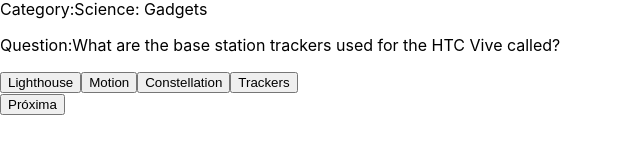
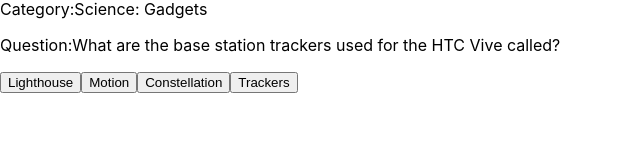
Before and after one commit to tryber/sd-05-project-trivia-react-redux-9, a React (Create React App) app: page /game in a window 1280 px wide. Shown: the part 403-556 px from the top of the page, without its empty margins (0-640 px from the left). Built offline with nearby package versions, Linux system fonts and the light colour scheme.

Commit message:
button invisible/visible solved

```diff
--- a/src/components/Answers.js
+++ b/src/components/Answers.js
@@ -5,20 +5,21 @@ class Answers extends Component {
   constructor(props) {
     super(props);
     this.state = {
-      chosed: true,
+      buttonVisible: false,
     };
     this.setVisible = this.setVisible.bind(this);
   }
 
   setVisible() {
-    this.setState({ chosed: false });
+    this.setState({ buttonVisible: true });
   }
 
   render() {
-    const { chosed } = this.state;
+    const { buttonVisible } = this.state;
     return (
       <div>
         <button
+          type="button"
           data-testid="correct-answer"
           onClick={() => this.setVisible()}
         >
@@ -26,6 +27,7 @@ class Answers extends Component {
         </button>
         {questions.results[0].incorrect_answers.map((wrong) => (
           <button
+            type="button"
             data-testid={`wrong-answer-${wrong}`}
             key={wrong}
             onClick={() => this.setVisible()}
@@ -34,14 +36,14 @@ class Answers extends Component {
           </button>
         ))}
         <br />
+        {buttonVisible && (
           <button
             type="button"
             data-testid="btn-next"
-          // disabled={chosed}
-          visibility={chosed}
           >
             Próxima
           </button>
+        )}
       </div>
     );
   }
```
Lines whose indentation alone changed are shown as unchanged.
